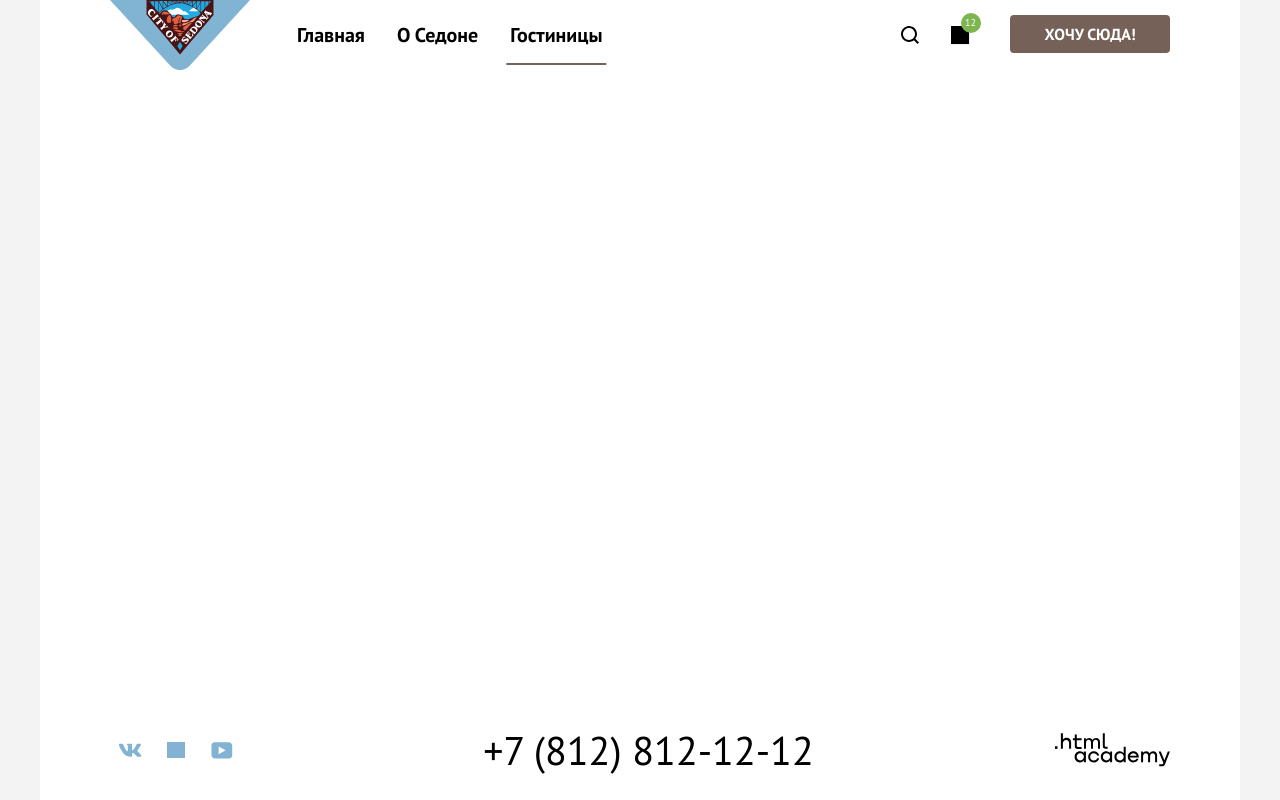
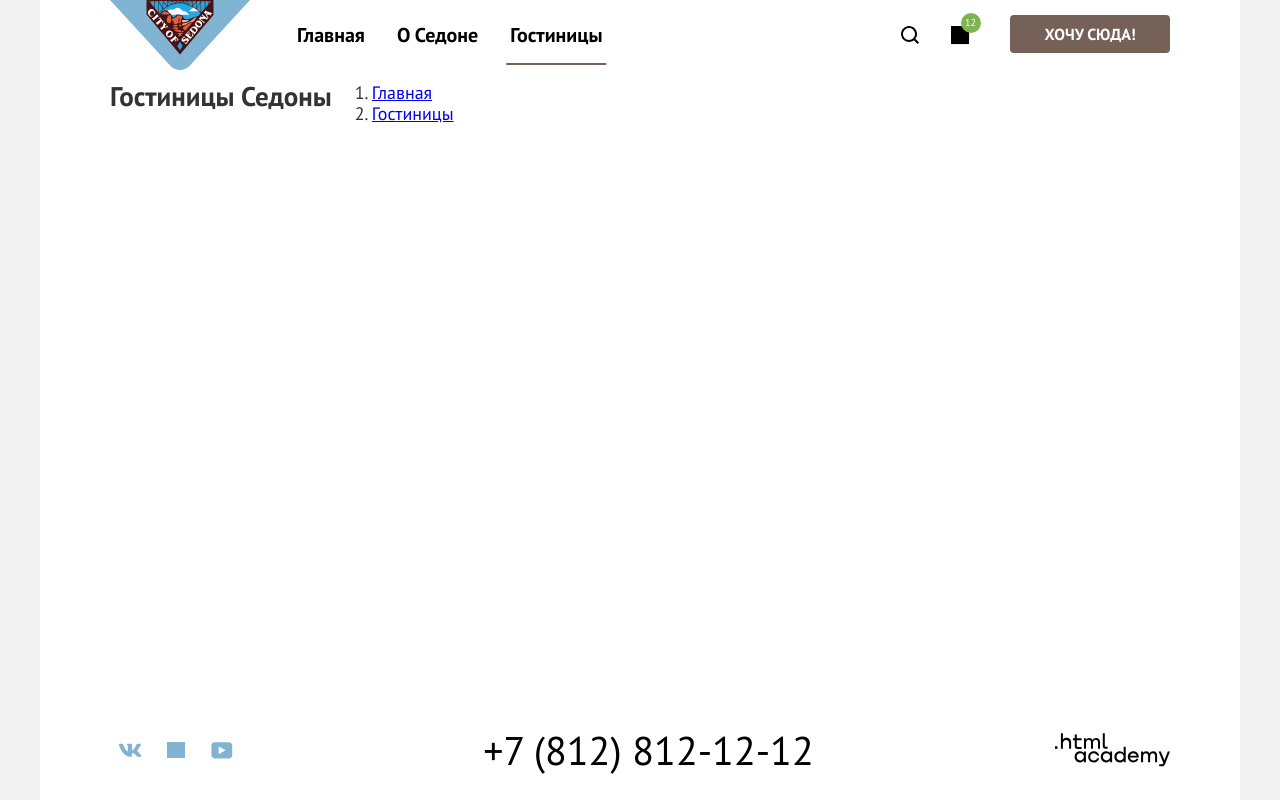
Before and after one commit to Valehorn/sedona-react, a React (Vite) app: page /catalog in a window 1280 px wide. Built offline with nearby package versions, Linux system fonts and the light colour scheme; grey boxes are pictures that could not be loaded.

Commit message:
jsx реализация breadcrumbs

```diff
--- /dev/null
+++ b/src/blocks/filter-form/filter.scss
@@ -0,0 +1,3 @@
+.filter-form {
+  position: relative;
+}
--- /dev/null
+++ b/src/blocks/filter-form/filterForm.jsx
@@ -0,0 +1,29 @@
+import Breadcrumbs from '../../components/breadcrumbs/breadcrumbs';
+import Container from '../container/container';
+import './filter.scss'
+
+function Filter() {
+  const breadcrumbs = [
+    {
+      link: 'Главная',
+      url: '/',
+    },
+    {
+      link: 'Гостиницы',
+      url: '#',
+    }
+  ];
+
+  return (
+    <section className="filter">
+      <Container>
+        <h1 className="filter__title">Гостиницы Седоны</h1>
+        <form className="filter__form" action="/" method='post'>
+          <Breadcrumbs items={breadcrumbs}  section="filter"/>
+        </form>
+      </Container>
+    </section>
+  );
+}
+
+export default Filter;
--- a/src/blocks/modal/modal.jsx
+++ b/src/blocks/modal/modal.jsx
@@ -156,7 +156,7 @@ function Modal() {
           </button>
         </div>
         <h2>Поиск гостиницы в седоне</h2>
-        <form action="#" className="modal__form" method="post" onSubmit={handleSubmit}>
+        <form className="modal__form" action="#" method="post" onSubmit={handleSubmit}>
           <div className="modal__inputs">
             <DateInput
               className="modal"
--- /dev/null
+++ b/src/components/breadcrumbs/breadcrumbs.jsx
@@ -0,0 +1,19 @@
+import './breadcrumbs.scss';
+import BreadcrumbsItem from './breadcrumbsItem';
+
+function Breadcrumbs({ items, section }) {
+  return (
+    <ol className={`breadcrumbs ${section ? `${section}__breadcrumbs` : ''}`}>
+      {items.map((item, index) => (
+        <BreadcrumbsItem
+          key={index}
+          link={item.link}
+          url={item.url}
+          isFirst={index === 0}
+        />
+      ))}
+    </ol>
+  );
+}
+
+export default Breadcrumbs;
--- /dev/null
+++ b/src/components/breadcrumbs/breadcrumbs.scss
@@ -0,0 +1,3 @@
+.breadcrumbs {
+  position: relative;
+}
--- /dev/null
+++ b/src/components/breadcrumbs/breadcrumbsItem.jsx
@@ -0,0 +1,17 @@
+import { Link } from 'react-router-dom';
+import './breadcrumbs.scss';
+
+function BreadcrumbsItem({ link, url, isFirst }) {
+  return (
+    <li className="breadcrumbs__item">
+      <Link
+        className={`breadcrumbs__link ${isFirst ? 'breadcrumbs__link--home' : ''}`}
+        to={url}
+      >
+        {link}
+      </Link>
+    </li>
+  );
+}
+
+export default BreadcrumbsItem;
--- a/src/pages/catalog.jsx
+++ b/src/pages/catalog.jsx
@@ -1,10 +1,12 @@
 import Footer from "../blocks/footer/footer";
 import Header from "../blocks/header/header";
+import Filter from "../blocks/filter-form/filterForm";
 
 function Catalog() {
   return (
     <div className="page-container">
       <Header />
+      <Filter />
       <Footer />
     </div>
 
```
